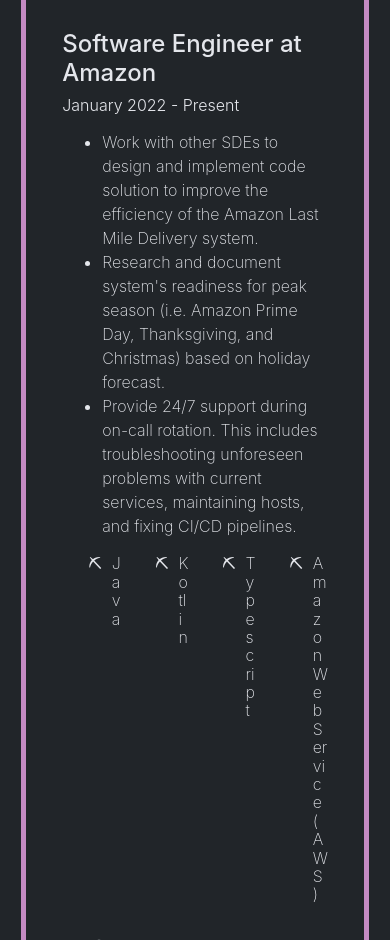
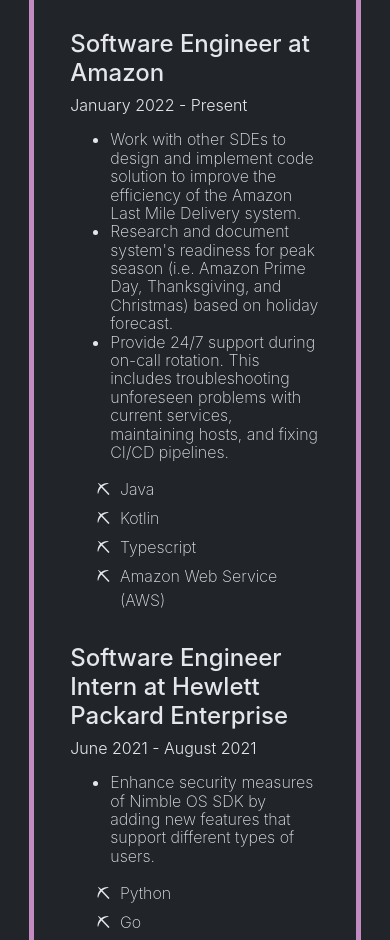
Before and after one commit to IrennaLumbuun/irenna-lumbuun-frontend-react, a React (Create React App) app: page / in a window 390 px wide. Shown: the part 1060-2000 px from the top of the page. Built offline with nearby package versions, Linux system fonts and the light colour scheme; no server answers.

Commit message:
Re-align lists

```diff
--- a/src/Components/AboutMe/AboutMe.css
+++ b/src/Components/AboutMe/AboutMe.css
@@ -14,7 +14,7 @@
 	grid-column-gap: 3rem;
 }
 
-@media only screen and (max-width: 760px) {
+@media only screen and (max-width: 770px) {
 	/* For mobile phones and smaller-screen windows: */
 	#AboutMeContainer {
 		display:block;
--- a/src/Components/Experience/Experience.css
+++ b/src/Components/Experience/Experience.css
@@ -9,21 +9,29 @@
 .experience-technology-container {
 	margin: 0;
 	overflow: hidden;
-	display: inline-flex;
+	display: flex;
 	gap: 3rem;
 }
 
-.experience-tenure {
-	/* padding-inline-start: 2ch; */
-	font-weight: 300;
+@media only screen and (max-width: 760px) {
+   /* Display technologies hotizontally on mobile */
+	.experience-technology-container  {
+		flex-direction:column;
+      gap: 5px;
+	}
+
+   .experience-technology-container > li  {
+		margin-bottom:0;
+	}
 }
 
-.experience-description-container > li {
-   line-height: 1.5rem;
+.experience-tenure {
+	font-weight: 300;
 }
 
 .experience-technology-container > li {
 	display: list-item;
 	list-style-type: "⛏";
 	padding-inline-start: 1ch;
+   line-height: 1.5rem;
 }
--- a/src/Components/Intro/Intro.css
+++ b/src/Components/Intro/Intro.css
@@ -62,7 +62,7 @@ div#home-button-container {
 }
 
 /* Mobile setting */
-@media (max-width: 760) {
+@media (max-width: 760px) {
 	.contact-button {
 		font-size: 4vw;
 	}
@@ -91,6 +91,7 @@ div#home-button-container {
 #github-contact-button {
 	color: #c270c0;
 	border: 2px solid #c270c0;
+    margin-right: 0;
 }
 
 #github-contact-button:hover {
```
